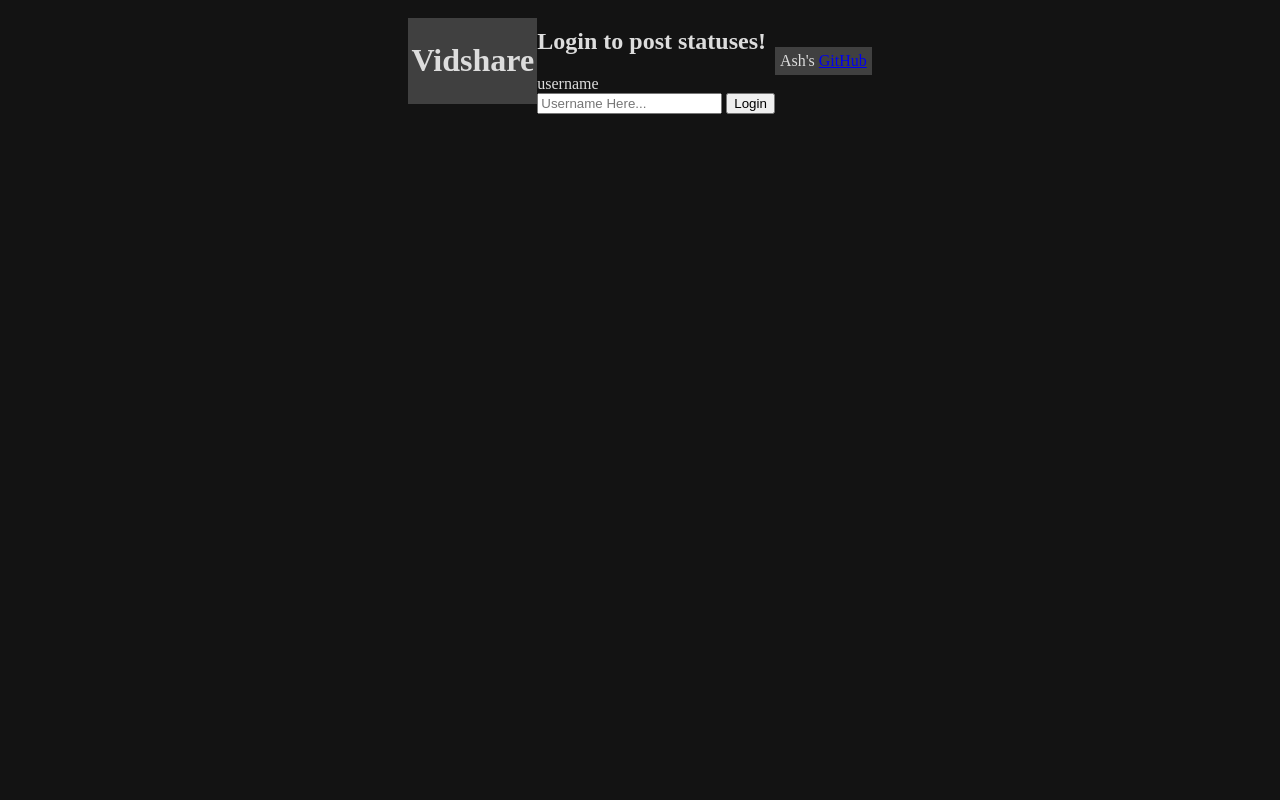
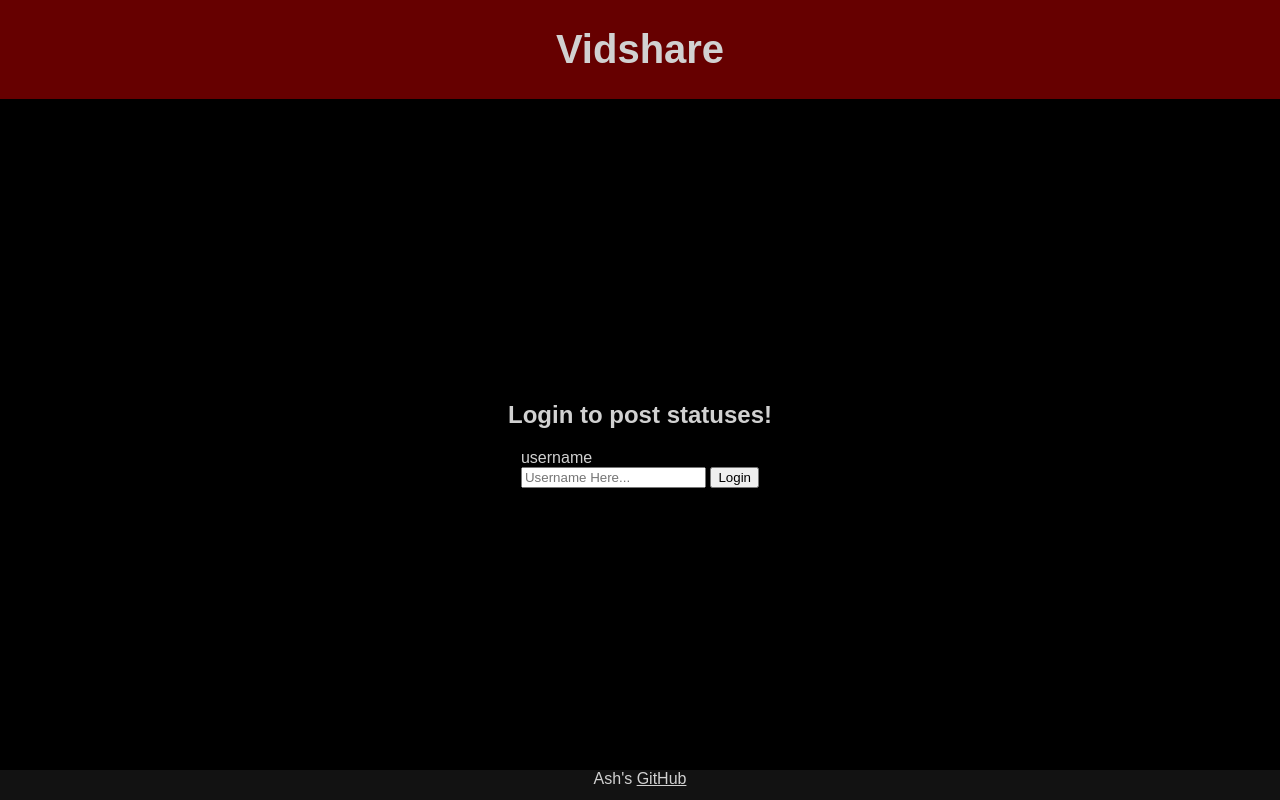
Before and after one commit to wifijoe/Startup, a plain HTML site: page public/index.html in a window 1280 px wide. Drawn offline with Linux system fonts and the light colour scheme.

Commit message:
started on getting flex displays working

```diff
--- a/public/main.css
+++ b/public/main.css
@@ -1,36 +1,52 @@
-header {
-    background-color: rgb(64, 64, 64);
-    color: rgb(221, 221, 221);
+.container {
+    display: flex;
+    flex-direction: column;
+}
+
+* {
+    font-family: sans-serif;
+    color: rgb(209, 209, 209);
+    box-sizing: border-box;
 }
 
 body {
-    flex: 1;
+    background: black;
+    margin: 0;
     display: flex;
-    flex-direction: row;
+    flex-direction: column;
+    height: 100vh
+}
+
+header {
+    flex: 0 50px;
+    font-size: 20px;
+    background: rgb(102, 0, 0);
+
+    display: flex;
+    flex-direction: column;
     justify-content: center;
     align-items: center;
-    background-color: #131313;
-    color: rgb(221, 221, 221);
 }
 
 footer {
-    background-color: rgb(64, 64, 64);
+    text-align: center;
+    flex: 0 30px;
+    background: rgb(18, 18, 18);
+    padding: 0 0.5em;
 }
 
-a:visited {
-    color: lime;
+.login {
+    flex: 1;
+    display: flex;
+    flex-direction: column;
+    justify-content:center;
+    align-items: center;
 }
 
-h1 {
-    padding-top: 0.1em;
-    padding-right: 0.1em;
-    padding-bottom: 0.1em;
-    padding-left: 0.1em;
+input {
+    color:black;
 }
 
-footer {
-    padding-top: 5px;
-    padding-right: 5px;
-    padding-bottom: 5px;
-    padding-left: 5px;
+button {
+    color:black;
 }
```
